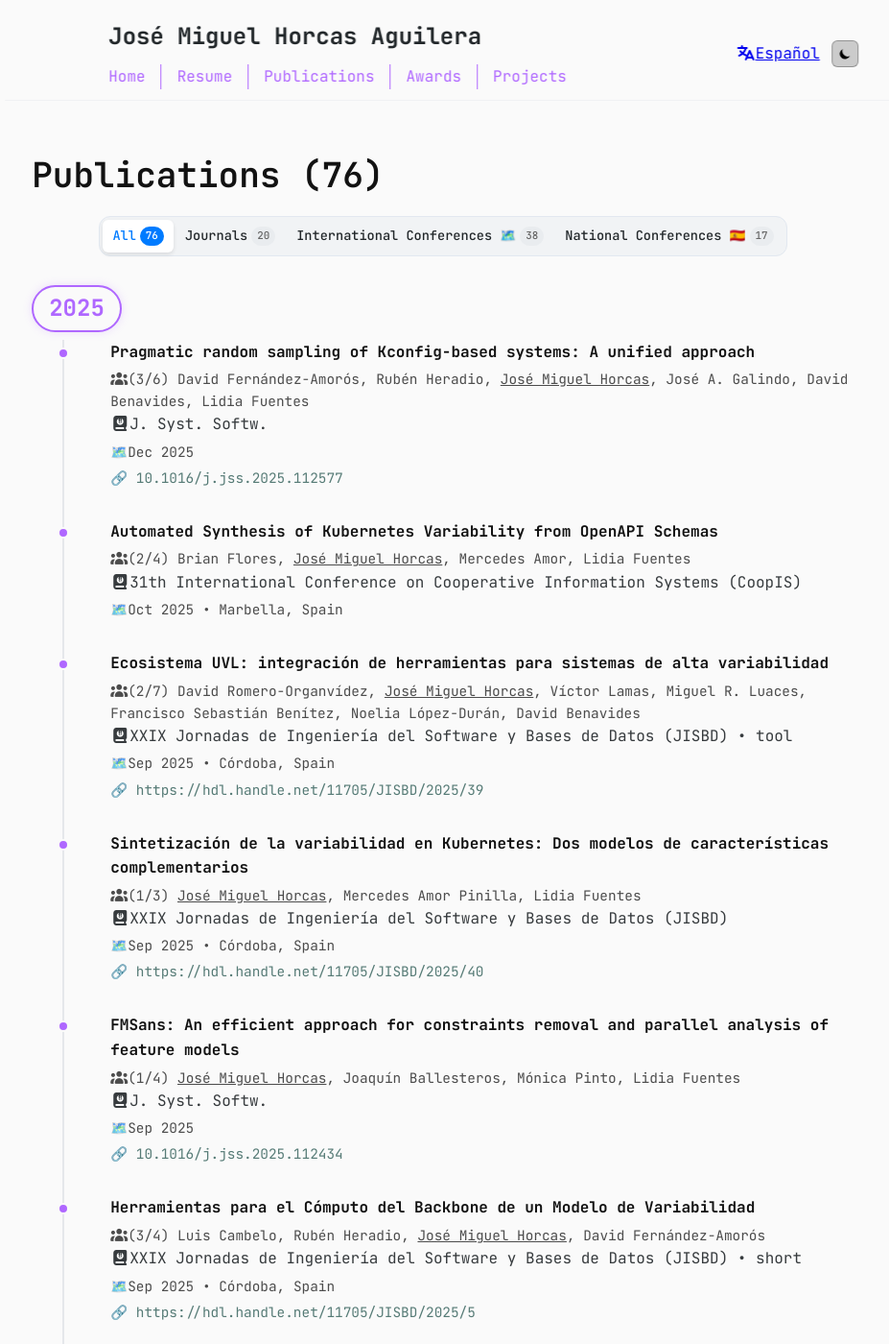
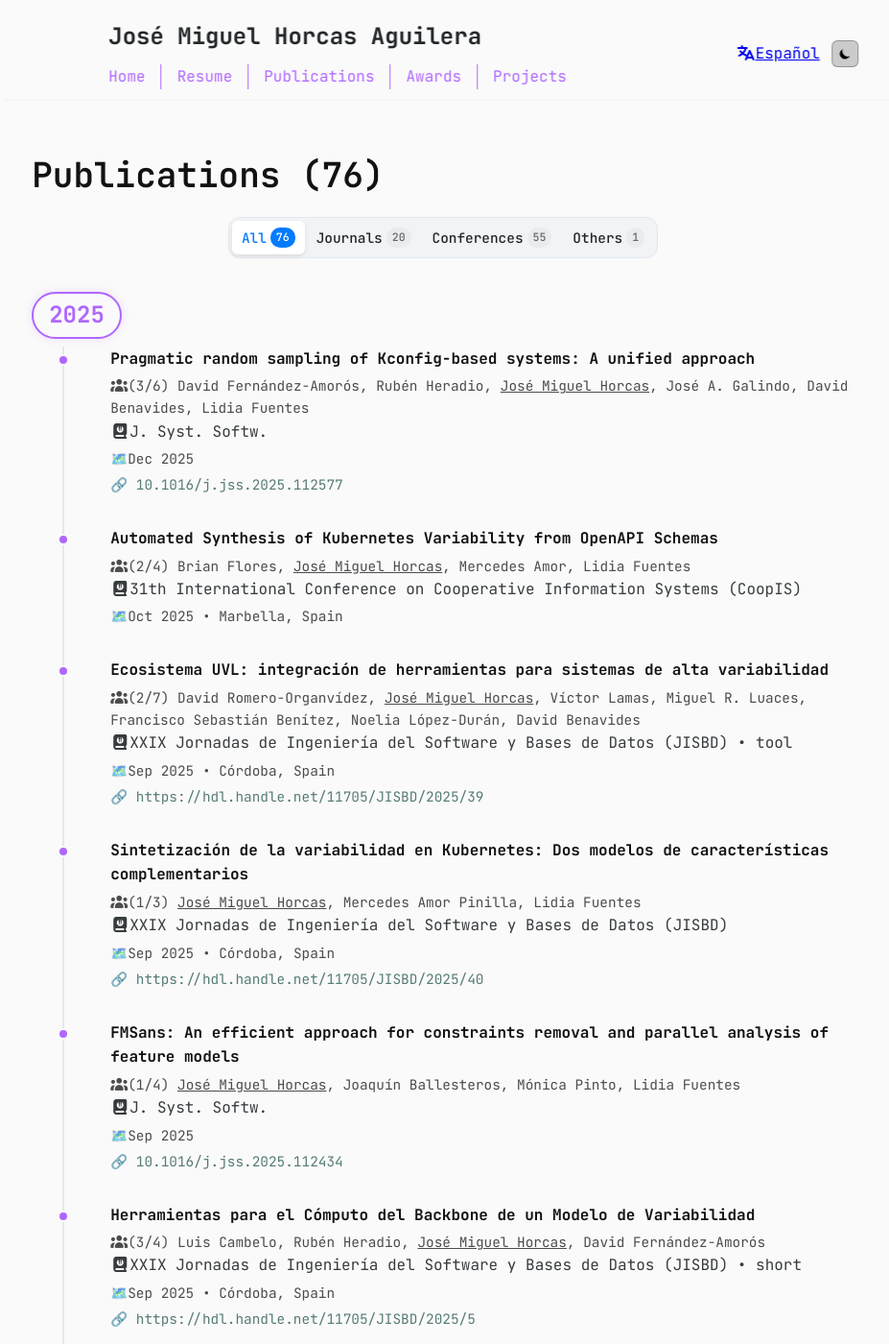
Before and after one commit to jmhorcas/jmhorcas.github.io, a Jekyll site: the page built from publications.md, in a window 1280 px wide and 1400 px high. Shown: the whole window at 96% size, without its empty margins (174-1101 px from the left). Built offline with Jekyll 4.4.1, drawn with Linux system fonts in a browser that asks for light colours; nearby versions of some CDN libraries; a style sheet for code colours, icons or effects is not loaded.

Commit message:
Subfilter for conferences publications

```diff
--- a/_layouts/publications.html
+++ b/_layouts/publications.html
@@ -35,26 +35,42 @@
 
 <h1 class="prose">{{ page.title }} ({{site.data.publications.size}})</h1>
 
-<div class="filter-container" style="margin-bottom: 30px;">
+<div class="filter-wrapper">
+  <div class="filter-container">
     <div class="filter-switch-group">
       <label class="switch-label">
         <input type="radio" name="pub-filter" value="all" checked onclick="filterPubs('all')">
         <span class="switch-text">{{t.all[page.lang]}} <span id="count-all" class="badge">0</span></span>
       </label>
-
       <label class="switch-label">
         <input type="radio" name="pub-filter" value="journal" onclick="filterPubs('journal')">
         <span class="switch-text">{{t.journals[page.lang]}} <span id="count-journal" class="badge">0</span></span>
       </label>
-
       <label class="switch-label">
-      <input type="radio" name="pub-filter" value="international-conference" onclick="filterPubs('international-conference')">
-      <span class="switch-text">{{t.international_conferences[page.lang]}} <span id="count-international-conference" class="badge">0</span></span>
+        <input type="radio" name="pub-filter" value="conference" onclick="filterPubs('conference')">
+        <span class="switch-text">{{t.conferences[page.lang]}} <span id="count-conference" class="badge">0</span></span>
       </label>
       <label class="switch-label">
-      <input type="radio" name="pub-filter" value="national-conference" onclick="filterPubs('national-conference')">
-      <span class="switch-text">{{t.national_conferences[page.lang]}} <span id="count-national-conference" class="badge">0</span></span>
+        <input type="radio" name="pub-filter" value="other" onclick="filterPubs('other')">
+        <span class="switch-text">{{t.others[page.lang]}} <span id="count-other" class="badge">0</span></span>
       </label>
+    </div>
+  </div>
+  <div id="subfilter-confs" class="filter-container sub-container" style="display: none;">
+    <div class="filter-switch-group sub-group">
+      <label class="switch-label sub">
+        <input type="radio" name="sub-filter" value="conference" checked onclick="filterPubs('conference')">
+        <span class="switch-text">{{t.all[page.lang]}}</span>
+      </label>
+      <label class="switch-label sub">
+        <input type="radio" name="sub-filter" value="international-conference" onclick="filterPubs('international-conference')">
+        <span class="switch-text">{{t.internationals[page.lang]}} <span id="count-international-conference" class="badge">0</span></span>
+      </label>
+      <label class="switch-label sub">
+        <input type="radio" name="sub-filter" value="national-conference" onclick="filterPubs('national-conference')">
+        <span class="switch-text">{{t.nationals[page.lang]}} <span id="count-national-conference" class="badge">0</span></span>
+      </label>
+    </div>
   </div>
 </div>
 
--- a/assets/css/styles.css
+++ b/assets/css/styles.css
@@ -1398,12 +1398,16 @@
     cursor: pointer;
 }
 
-
+/* ============================= */
+/* Filter Switches Component    */
+/* ============================= */
 .filter-container {
     display: flex;         /* Activa flexbox */
     justify-content: center; /* Centra horizontalmente */
     width: 100%;           /* Asegura que ocupe todo el ancho */
-    margin: 20px 0 40px 0; /* Espaciado arriba y abajo */
+    /* margin: 20px 0 40px 0; /* Espaciado arriba y abajo */
+    padding: 5px 0;
+    margin: 0;
   }
 
 .filter-switch-group {
@@ -1448,3 +1452,67 @@
     background: #007bff;
     color: white;
   }
+
+  .sub-group {
+    background: #e9ecef; /* Un gris un poco más oscuro */
+    transform: scale(0.95); /* Ligeramente más pequeños */
+  }
+
+  .switch-label.sub .switch-text {
+    font-size: 0.8rem;
+    padding: 4px 8px;
+  }
+
+.filter-wrapper {
+    display: flex;
+    flex-direction: column; /* Alinea los grupos uno debajo del otro */
+    align-items: center;    /* Centra ambos grupos horizontalmente */
+    gap: 0px;              /* Espacio entre la fila principal y la sub-fila */
+    margin-bottom: 30px;
+    width: 100%;
+  }
+
+  .filter-container {
+    display: flex;
+    justify-content: center;
+    width: 100%;
+  }
+
+  /* Estilos específicos para que el subfiltro se vea como un "hijo" del principal */
+  .sub-container {
+    margin-top: -5px; /* Acerca un poco el subfiltro al principal */
+    z-index: 1; /* Asegura que esté por encima del filtro principal */
+    animation: slideDown 0.3s ease-out;
+  }
+
+  .sub-group {
+    background: #e9ecef; /* Color ligeramente distinto para diferenciar jerarquía */
+    padding: 2px;
+    border-radius: 0 0 10px 10px;
+    transform: scale(0.9);
+    position: relative;
+  }
+
+  /* Opcional: Flecha que apunta al grupo principal
+  .sub-group::before {
+  content: '';
+  position: absolute;
+  top: -8px;
+  left: 50%;
+  transform: translateX(-50%);
+  border-left: 8px solid transparent;
+  border-right: 8px solid transparent;
+  border-bottom: 8px solid #e9ecef;
+}
+*/
+
+  @keyframes slideDown {
+    from { opacity: 0; transform: translateY(-10px); }
+    to { opacity: 1; transform: translateY(0); }
+  }
+
+  /* Ajuste para que no se vea gigante en escritorio */
+  .switch-text {
+    white-space: nowrap;
+    font-size: 0.9rem;
+  }
--- a/assets/js/utils.js
+++ b/assets/js/utils.js
@@ -102,27 +102,46 @@
   const journals = document.querySelectorAll('.timeline-item.journal').length;
   const internationalConferences = document.querySelectorAll('.timeline-item.international-conference').length;
   const nationalConferences = document.querySelectorAll('.timeline-item.national-conference').length;
+  const others = document.querySelectorAll('.timeline-item.other').length;
+  const conferences = internationalConferences + nationalConferences;
 
   // Actualizamos los spans
   document.getElementById('count-all').textContent = total;
   document.getElementById('count-journal').textContent = journals;
+  document.getElementById('count-conference').textContent = conferences;
   document.getElementById('count-international-conference').textContent = internationalConferences;
   document.getElementById('count-national-conference').textContent = nationalConferences;
+  document.getElementById('count-other').textContent = others;
 }
 
 function filterPubs(type) {
   const items = document.querySelectorAll('.timeline-item');
   const groups = document.querySelectorAll('.timeline-year-group');
+  const subPanel = document.getElementById('subfilter-confs');
+
+  // Mostrar/Ocultar el panel de subfiltros
+  // Se muestra si eliges 'conference', 'international-conference' o 'national-conference'
+  if (type.includes('conference')) {
+    subPanel.style.display = 'flex';
+  } else {
+    subPanel.style.display = 'none';
+    // Resetear el radio button del subfiltro a "Todas" al salir
+    document.querySelector('input[name="sub-filter"][value="conference"]').checked = true;
+  }
 
   items.forEach(item => {
-    if (type === 'all' || item.classList.contains(type)) {
+    // Lógica: si el tipo es 'conference', mostramos tanto nacionales como internacionales
+    if (type === 'all') {
       item.style.display = 'flex';
+    } else if (type === 'conference') {
+      item.style.display = (item.classList.contains('international-conference') ||
+                            item.classList.contains('national-conference')) ? 'flex' : 'none';
     } else {
-      item.style.display = 'none';
+      item.style.display = item.classList.contains(type) ? 'flex' : 'none';
     }
   });
 
-  // Ocultar años que se quedan vacíos
+  // Ocultar años vacíos
   groups.forEach(group => {
     const hasVisible = Array.from(group.querySelectorAll('.timeline-item'))
                             .some(i => i.style.display !== 'none');
```
Also changed, not shown: _data/i18n.yml (+9 -6 lines). Lines whose indentation alone changed are shown as unchanged.
